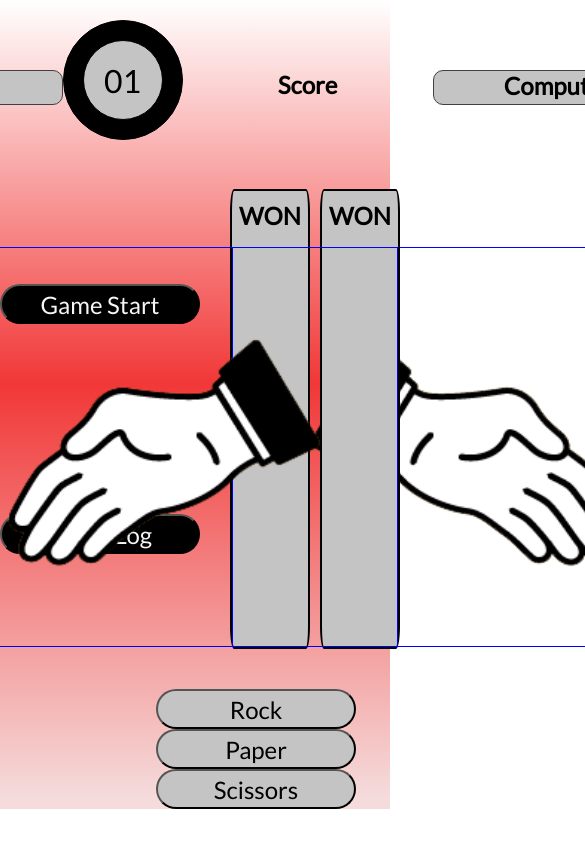
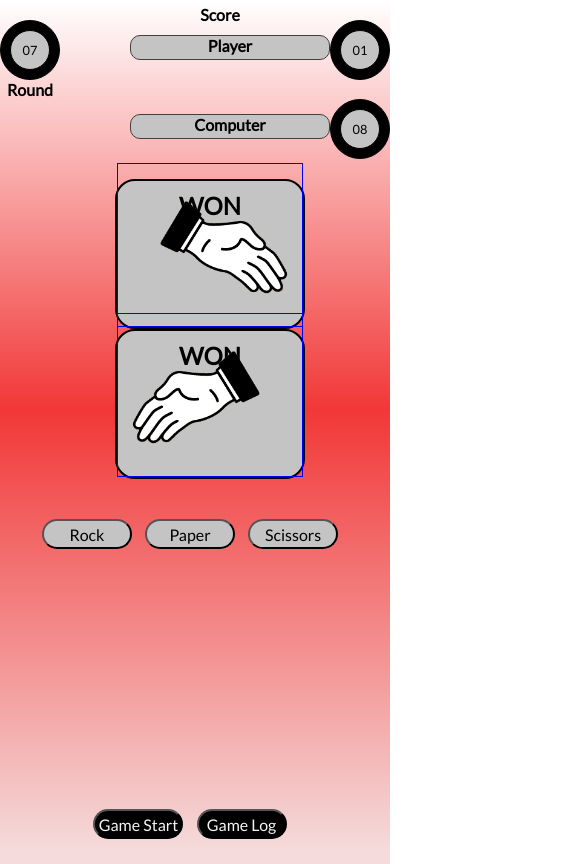
Before and after one commit to Nor8ie/2nd-Milestone-Project, a plain HTML site: page index.html in a window 390 px wide. Shown: the top 864 px of the page, 585 px wide, since content can reach past the window. Drawn offline with Linux system fonts and the light colour scheme; a web font is replaced by a local one.

Commit message:
Add media queries for responsiveness

```diff
--- a/assets/css/style.css
+++ b/assets/css/style.css
@@ -5,13 +5,15 @@
 }
 
 html {
-    max-width: 1440px;
-    max-height: 1024px;
     background: linear-gradient( 360deg, rgba(227, 155, 155, 0.357364) 1.4%, rgba(239, 17, 17, 0.84) 52.61%, rgba(255, 255, 255, 0) 100%) center no-repeat;
 }
 
 body {
     font-family: "Redressed", "Lato";
+    width: 100vw;
+    min-width: 100%;
+    height: 100vh;
+    min-height: 100%;
 }
 
 .outer-circle {
@@ -54,17 +56,11 @@ body {
 }
 
 #round-counter {
-    margin-right: 65px;
+    margin-right: 120px;
 }
 
 #round-counter h2 {
     text-align: center;
-}
-
-#player-score,
-#computer-score,
-#score-text h2 {
-    left: 20px;
 }
 
 #game-buttons {
@@ -110,6 +106,19 @@ body {
     padding: 5px auto;
 }
 
+#score-text h2 {
+    width: 60px;
+}
+
+
+/* #score-text h2 {
+    width: 20vh;
+    position: relative;
+    text-align: center;
+    margin-left: 20px;
+    top: 50px;
+} */
+
 #player-score h2,
 #computer-score h2 {
     background-color: #c4c4c4;
@@ -118,8 +127,8 @@ body {
 
 #player-board,
 #computer-board {
-    height: 460px;
-    width: 500px;
+    height: 390px;
+    width: 430px;
     border-radius: 5%;
     border: 2px solid black;
     margin-right: 10px;
@@ -154,13 +163,134 @@ img {
 }
 
 #player-choices {
-    display: inline-block;
-    position: relative;
-    margin-top: 40px;
-    margin-right: 150px;
-    left: 40%;
+    /* display: inline-block; */
+    /* position: relative; */
+    text-align: center;
+    margin: 40px auto;
 }
 
 #modals {
     display: none;
 }
+
+@media screen and (max-width: 1078px) {
+    .outer-circle {
+        height: 80px;
+        width: 80px;
+    }
+    .inner-circle {
+        height: 50px;
+        width: 50px;
+        margin: -25px 0px 0px -25px;
+    }
+    .inner-circle p {
+        font-size: 1rem;
+    }
+    #player-score h2,
+    #computer-score h2 {
+        width: 200px;
+        height: 35px;
+        top: 25px;
+        font-size: 1.2rem;
+    }
+    #computer-board,
+    #player-board {
+        height: 250px;
+        width: 290px;
+    }
+    #score-text h2 {
+        width: 50px;
+        top: 35px;
+        font-size: 1.2rem;
+    }
+    #game-buttons button,
+    #player-choices button {
+        width: 130px;
+        height: 40px;
+        font-size: 1.2rem;
+    }
+    #round-counter {
+        margin-right: 30px;
+    }
+    #round-counter h2 {
+        font-size: 1.2rem;
+    }
+    img {
+        height: auto;
+        width: 100%;
+    }
+}
+
+@media screen and (max-width: 768px) {
+    #score-holder {
+        flex-wrap: wrap;
+        justify-content: space-around;
+        width: auto;
+    }
+    #score-text h2 {
+        position: absolute;
+        top: 5px;
+        left: 50%;
+        font-size: 1rem;
+    }
+    #round-counter {
+        margin-right: 80px;
+    }
+    #game-buttons {
+        position: absolute;
+        bottom: 5px;
+        display: inline;
+    }
+    #round-counter h2,
+    #game-buttons button,
+    #player-choices button {
+        font-size: 1rem;
+    }
+    #computer-board,
+    #player-board {
+        height: 200px;
+        width: 240px;
+    }
+}
+
+@media screen and (max-width: 540px) {
+    #main {
+        flex-wrap: wrap;
+    }
+    .outer-circle {
+        height: 60px;
+        width: 60px;
+    }
+    .inner-circle {
+        height: 40px;
+        width: 40px;
+        margin: -20px 0px 0px -20px;
+    }
+    .inner-circle p {
+        font-size: 0.8rem;
+    }
+    #player-score h2,
+    #computer-score h2 {
+        width: 200px;
+        height: 25px;
+        top: 15px;
+        font-size: 1rem;
+    }
+    #computer-board,
+    #player-board {
+        height: 150px;
+        width: 190px;
+        border-radius: 20px;
+    }
+    #score-holder {
+        justify-content: flex-end;
+    }
+    #round-counter {
+        margin-right: auto;
+    }
+    #game-buttons button,
+    #player-choices button {
+        width: 90px;
+        height: 30px;
+    }
+}
```
